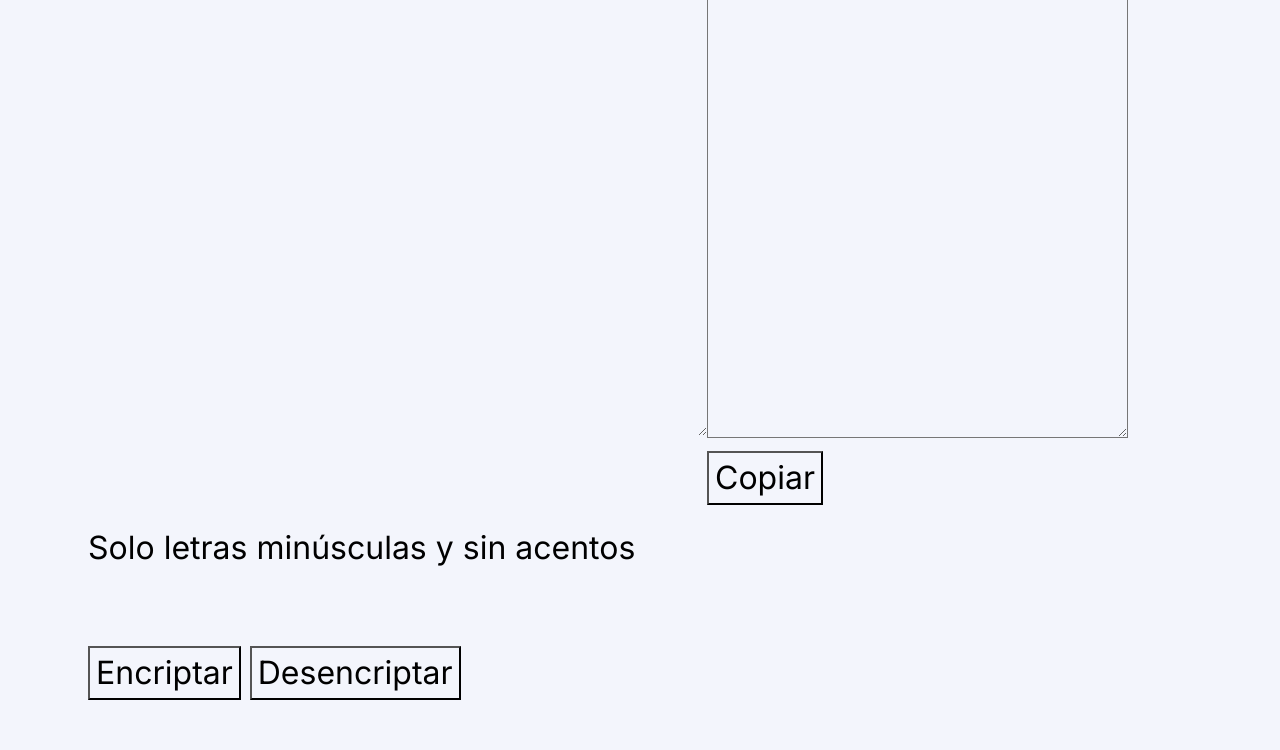
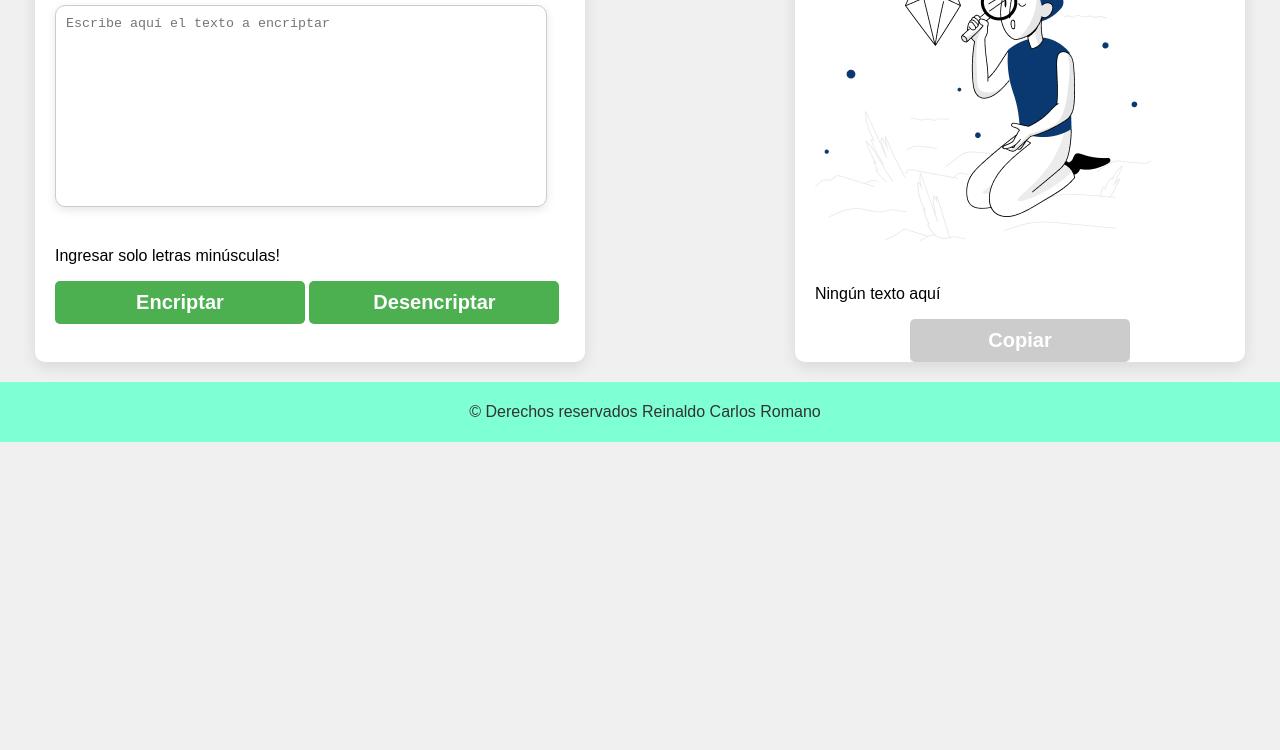
Before and after one commit to Aldo21496/Desafio-ONE-Alura-G6, a plain HTML site: page index.html in a window 1280 px wide. Shown: the part 157-907 px from the top of the page. After the commit the page ends 800 px from the top, so only its background shows below. Drawn offline with Linux system fonts and the light colour scheme.

Commit message:
corregido index.html, terminado el css y agregado el javascript

```diff
--- a/estilos.css
+++ b/estilos.css
@@ -1,24 +1,143 @@
-*{
-    background: #F3F5FC;
-    font-family: Inter;
-    font-size: 32px;
-    font-weight: 400;
-    line-height: 48px;
+body {
 
-}
-.logo{
-    padding-top: 40px;
-    margin-left: 40px;
-
+    font-family: Arial, sans-serif;
+    background-color: #f0f0f0;
+    margin: 0;
+    padding: 0;
 }
 
-main{
-    display: flex;
-    margin-bottom: 50px;
-    margin-left: 80px;
+
+header {
+    background-color: aquamarine;
+    color: #fff;
+    padding: 5px;
+    text-align: left;
 }
 
-.text-area{
+ main{
+    display: flex;
+    justify-content: space-between;
+    margin: 20px auto;
+}
+
+.logo img {
+    max-width: 100px;
+}
+
+
+.section {
+    width: calc(50% - 20px);
+    height: auto;
+    margin: 0 35px;
+    background-color: #fff;
+    border-radius: 10px;
+    box-shadow: 0px 5px 15px rgba(0, 0, 0, 0.1);
+}
+#encryption-section{
+    max-width: 550px;
+}
+
+#result-section{
+    max-width: 450px;
+}
+
+.container {
+    padding: 20px;
+}
+
+textarea {
+    width: calc(100% - 40px);
+    height: 180px;
+    margin-bottom: 20px;
+    padding: 10px;
+    border: 1px solid #ccc;
+    border-radius: 10px;
+    resize: none;
+    box-shadow: 0px 3px 10px rgba(0, 0, 0, 0.1);
+}
+
+#texto {
+    width: calc(100% - 40px); /* Ancho fijo para ambos textareas */
+}
+
+#textoDesencriptado {
+    width: calc(100% - 40px); /* Ancho fijo para ambos textareas */
+    margin-top: 50px;
+}
+#info{
+    margin-top: 10px;
+    padding-top: 10px;
+    padding-left: 20px;
+}
+
+
+button {
+    width: calc(50% - 5px);
+    padding: 10px;
     border: none;
+    border-radius: 5px;
+    background-color: #4CAF50;
+    font-size: 20px;
+    font-weight: bold;
+    color: white;
+    cursor: pointer;
+    transition: background-color 0.3s ease;
+}
 
+button:hover {
+    background-color: #45a049;
 }
+
+button:disabled {
+    background-color: #cccccc;
+    cursor: not-allowed;
+}
+
+#copyButton {
+    display: block;
+    margin: 0 auto; /* Esto centrará el botón horizontalmente */
+}
+
+footer {
+    background-color: aquamarine;
+    color: #333;
+    text-align: center;
+    padding: 5px;
+    position: relative;
+    bottom: 0;
+    width: 100%;
+}
+
+/* Estilos responsivos para smartphones */
+
+@media screen and (max-width: 767px) {
+    main{
+        display: block;
+    }
+    .section {
+        width: calc(100% - 20px);
+        margin: 10px;
+    }
+
+    button {
+        width: calc(100% - 40px);
+        margin: 10px 0;
+    }
+
+    textarea {
+        width: calc(100% - 20px);
+        margin-bottom: 10px;
+    }
+    #textoDesencriptado {
+        margin-top: 20px;
+    }
+
+    #copyButton {
+        display: block;
+        margin: 0 auto;
+    }
+
+    footer {
+        padding: 5px;
+    }
+}
--- a/index.html
+++ b/index.html
@@ -3,35 +3,47 @@
 <head>
     <meta charset="UTF-8">
     <meta name="viewport" content="width=device-width, initial-scale=1.0">
+    <title>Encriptador y Desencriptador</title>
     <link rel="stylesheet" href="estilos.css">
-    <link rel="preconnect" href="https://fonts.googleapis.com">
-    <link rel="preconnect" href="https://fonts.gstatic.com" crossorigin>
-    <link href="https://fonts.googleapis.com/css2?family=Inter:wght@100..900&display=swap" rel="stylesheet">
-
-    <title>Encriptador</title>
 </head>
 <body>
+
 <header>
-        <img src="imagenes/Logo.png" alt="logo de alura" class="logo">
+    <div class="logo">
+        <img src="imagenes/Logo.png" alt="Logo">
+    </div>
 </header>
 <main>
-        <section>
-            <textarea class="text-area" id="" cols="30" rows="10" placehoder="Ingrese el  texto aquí"></textarea>
-            <div>
-                <h6 class="informacion">Solo letras minúsculas y sin acentos</h6>
-            </div>
-            <div class="botones">
-                <button class="btn-encriptar">Encriptar</button>
-                <button class="btn-desencriptar">Desencriptar</button>
+    <section id="encryption-section" class="section">
+        <div class="container">
+            <h1>Encriptador y desencriptador</h1>
+            <textarea id="texto" placeholder="Escribe aquí el texto a encriptar"></textarea>
+            <p>Ingresar solo letras minúsculas!</p>
+            <button onclick="encriptar()">Encriptar</button>
+            <button onclick="desencriptar()">Desencriptar</button>
         </div>
     </section>
 
-        <section>
-            <textarea class="mensaje" cols="20" rows="10"></textarea>
-            <div>
-                <button class="btn-copiar">Copiar</button>
+    <section id="result-section" class="section">
+        <div class="container">
+            <div class="image-overlay">
+                <img id="loading-img" src="imagenes/Muñeco.png" alt="Cargando...">
             </div>
+            <textarea id="textoDesencriptado" placeholder="Texto desencriptado" style="display:none;"></textarea>
+
+        </div>
+        <p id="info">Ningún texto aquí</p>
+        <button id="copyButton" onclick="copiarTexto()" disabled>Copiar</button>
     </section>
 </main>
+
+<footer>
+    <p>
+        <i class="fab fa-linkedin"></i>
+        &copy; Derechos reservados Reinaldo Carlos Romano
+    </p>
+</footer>
+
+<script src="script.js"></script>
 </body>
 </html>
--- /dev/null
+++ b/script.js
@@ -0,0 +1,59 @@
+function encriptar() {
+    let texto = document.getElementById("texto").value.toLowerCase(); // Convertimos el texto a minúsculas
+    let resultado = ""; // Inicializamos el texto encriptado
+
+    // i = es para que tome letras mayúsculas y minúsculas
+    // g = toma  en cuenta la línea o la oración
+    // m = toma en cuenta múltiples líneas
+
+        resultado = texto.replace(/e/img, 'enter');
+        resultado = resultado.replace(/i/img, 'imes');
+        resultado = resultado.replace(/a/img, 'ai');
+        resultado = resultado.replace(/o/img, 'ober');
+        resultado = resultado.replace(/u/img, 'ufat');
+     // aplicamos las reglas de encriptación
+    // Mostramos el texto encriptado en el textarea de resultado y ocultamos la imagen
+
+    document.getElementById("loading-img").style.display = "none";
+    document.getElementById("info").style.display = "none";
+    document.getElementById("textoDesencriptado").value = resultado;
+    // Mostramos el textarea y habilitamos el botón de copiar
+    document.getElementById("textoDesencriptado").style.display = "block";
+    document.getElementById("copyButton").disabled = false;
+}
+
+function desencriptar() {
+    let texto = document.getElementById("textoDesencriptado").value.toLowerCase(); // Obtenemos el texto encriptado y lo convertimos a minúsculas
+    let resultado = ""; // Inicializamos el texto desencriptado
+
+    resultado = texto.replace(/enter/img, 'e')
+                         .replace(/imes/img, 'i')
+                         .replace(/ai/img, 'a')
+                         .replace(/ober/img, 'o')
+                         .replace(/ufat/img, 'u');
+    document.getElementById("textoDesencriptado").value = resultado;
+
+
+    // Mostramos el texto desencriptado en el textarea de resultado y ocultamos la imagen
+    document.getElementById("textoDesencriptado").value = resultado;
+    document.getElementById("loading-img").style.display = "none";
+    document.getElementById("info").style.display = "none";
+    // Mostramos el textarea y habilitamos el botón de copiar
+    document.getElementById("textoDesencriptado").style.display = "block";
+    document.getElementById("copyButton").disabled = false;
+}
+
+
+function copiarTexto() {
+    var textoDesencriptado = document.getElementById("textoDesencriptado");
+    textoDesencriptado.select();
+    document.execCommand("copy");
+    alert("Texto copiado al portapapeles");
+
+    // Ocultamos el textarea resultado y mostramos la imagen
+    document.getElementById("textoDesencriptado").style.display = "none";
+    document.getElementById("loading-img").style.display = "block";
+    document.getElementById("info").style.display = "block";
+    // Deshabilitamos el botón de copiar
+    document.getElementById("copyButton").disabled = true;
+}
```
Lines whose indentation alone changed are shown as unchanged.
